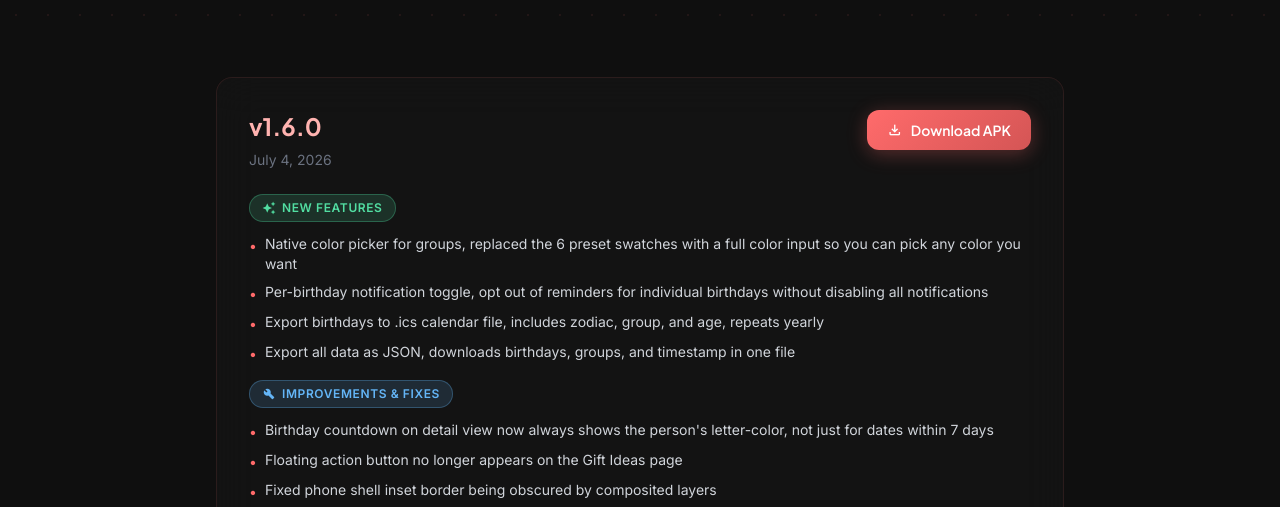
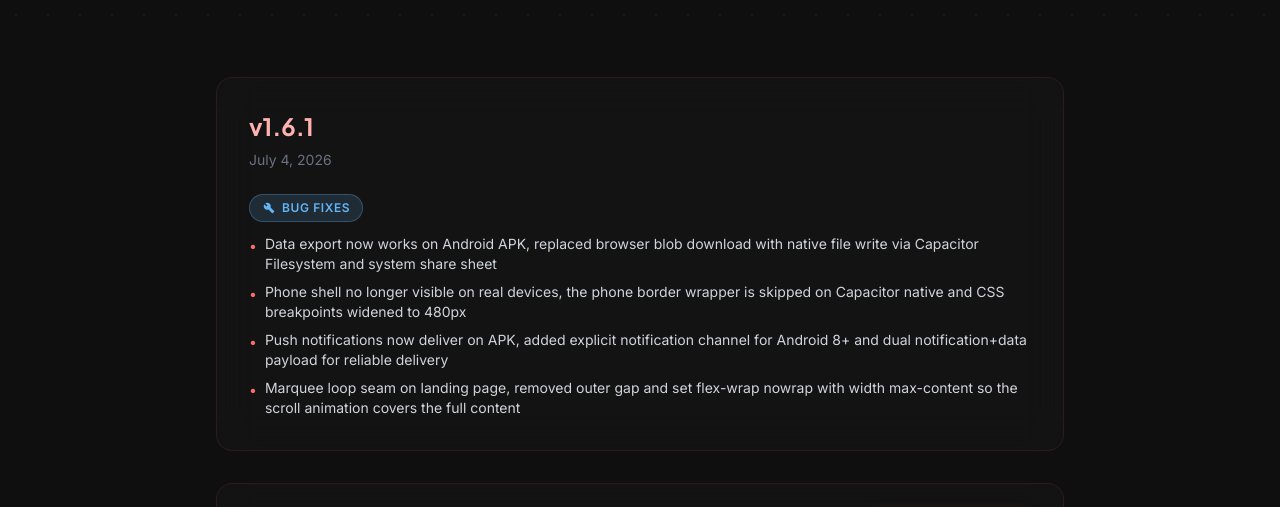
Before and after one commit to itszubariel/Track-Birthdays, a website: page landing/changelog.html in a window 1280 px wide. Shown: the part 290-797 px from the top of the page. Drawn offline with nearby package versions, Linux system fonts and the light colour scheme.

Commit message:
update changelogs and bump version to 1.6.1

```diff
--- a/landing/changelog.html
+++ b/landing/changelog.html
@@ -203,6 +203,63 @@
 
     <!-- CHANGELOG -->
     <div class="max-w-4xl mx-auto px-6 py-8 space-y-8">
+      <!-- Version 1.6.1 -->
+      <div class="glass rounded-2xl p-8 version-card">
+        <div class="flex items-start justify-between mb-6">
+          <div>
+            <h2 class="font-jakarta font-bold text-2xl text-coral-light mb-2">
+              v1.6.1
+            </h2>
+            <p class="text-gray-500 text-sm">July 4, 2026</p>
+          </div>
+        </div>
+
+        <div class="space-y-4">
+          <div>
+            <span class="badge badge-fix">
+              <span class="material-symbols-outlined" style="font-size: 14px"
+                >build</span
+              >
+              Bug Fixes
+            </span>
+            <ul class="mt-3 space-y-2 text-gray-300 text-sm">
+              <li class="flex items-start gap-2">
+                <span class="text-coral mt-0.5">•</span>
+                <span
+                  >Data export now works on Android APK, replaced browser blob
+                  download with native file write via Capacitor Filesystem and
+                  system share sheet</span
+                >
+              </li>
+              <li class="flex items-start gap-2">
+                <span class="text-coral mt-0.5">•</span>
+                <span
+                  >Phone shell no longer visible on real devices, the phone
+                  border wrapper is skipped on Capacitor native and CSS
+                  breakpoints widened to 480px</span
+                >
+              </li>
+              <li class="flex items-start gap-2">
+                <span class="text-coral mt-0.5">•</span>
+                <span
+                  >Push notifications now deliver on APK, added explicit
+                  notification channel for Android 8+ and dual notification+data
+                  payload for reliable delivery</span
+                >
+              </li>
+              <li class="flex items-start gap-2">
+                <span class="text-coral mt-0.5">•</span>
+                <span
+                  >Marquee loop seam on landing page, removed outer gap and set
+                  flex-wrap nowrap with width max-content so the scroll
+                  animation covers the full content</span
+                >
+              </li>
+            </ul>
+          </div>
+        </div>
+      </div>
+
       <!-- Version 1.6.0 -->
       <div class="glass rounded-2xl p-8 version-card">
         <div class="flex items-start justify-between mb-6">
--- a/package.json
+++ b/package.json
@@ -1,7 +1,7 @@
 {
   "name": "track-birthdays",
   "private": true,
-  "version": "1.6.0",
+  "version": "1.6.1",
   "type": "module",
   "scripts": {
     "dev": "vite",
--- a/public/version.json
+++ b/public/version.json
@@ -1,4 +1,4 @@
 {
-  "version": "1.6.0",
-  "apkUrl": "https://github.com/itszubariel/Track-Birthdays/releases/download/v1.6.0/TrackBirthdaysv1.6.0.apk"
+  "version": "1.6.1",
+  "apkUrl": "https://github.com/itszubariel/Track-Birthdays/releases/download/v1.6.1/TrackBirthdaysv1.6.1.apk"
 }
--- a/src/update-check.ts
+++ b/src/update-check.ts
@@ -1,7 +1,7 @@
 import { showToast } from "./toast";
 import { t } from "./i18n";
 
-const APP_VERSION = "1.6.0";
+const APP_VERSION = "1.6.1";
 const VERSION_URL = "https://trackbirthdays.netlify.app/version.json";
 
 function parseSemver(v: string): number[] {
```
Also changed, not shown: CHANGELOG.md, 1 other file.
